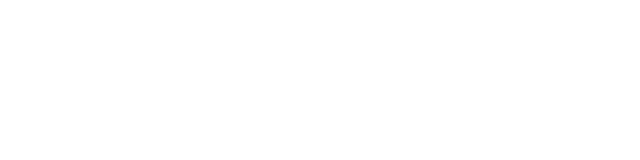
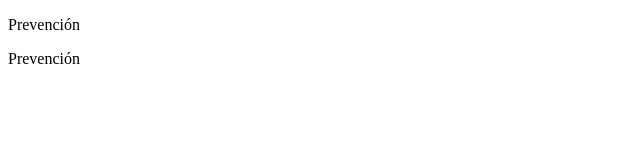
Before and after one commit to EyderACM/tribunales-amigables, a Next.js app: page / in a window 1280 px wide. Shown: the top 160 px of the page, without its empty margins (0-640 px from the left). Built offline with nearby package versions, Linux system fonts and the light colour scheme.

Commit message:
feat: dummy MenuCard and Home code

```diff
--- /dev/null
+++ b/components/molecules/MenuCard/MenuCard.tsx
@@ -0,0 +1,6 @@
+import { FC } from "react";
+import { MenuCardProps } from "./MenuCardProps";
+
+export const MenuCard: FC<MenuCardProps> = ({ label }) => {
+  return <p>{label}</p>;
+};
--- /dev/null
+++ b/components/molecules/MenuCard/MenuCardProps.ts
@@ -0,0 +1,3 @@
+export interface MenuCardProps {
+  label: string;
+}
--- /dev/null
+++ b/components/molecules/MenuCard/index.ts
@@ -0,0 +1,2 @@
+export * from "./MenuCard";
+export * from "./MenuCardProps";
--- a/src/pages/index.tsx
+++ b/src/pages/index.tsx
@@ -1,5 +1,5 @@
 import Head from "next/head";
-import { Flex } from "@chakra-ui/react";
+import { MenuCard } from "../../components/molecules/MenuCard";
 
 export default function Home() {
   return (
@@ -9,7 +9,9 @@
         <link rel="icon" />
       </Head>
       <div>
-
+        {/* dummy cards */}
+        <MenuCard label="Prevención" />
+        <MenuCard label="Prevención" />
       </div>
     </div>
   );
```
